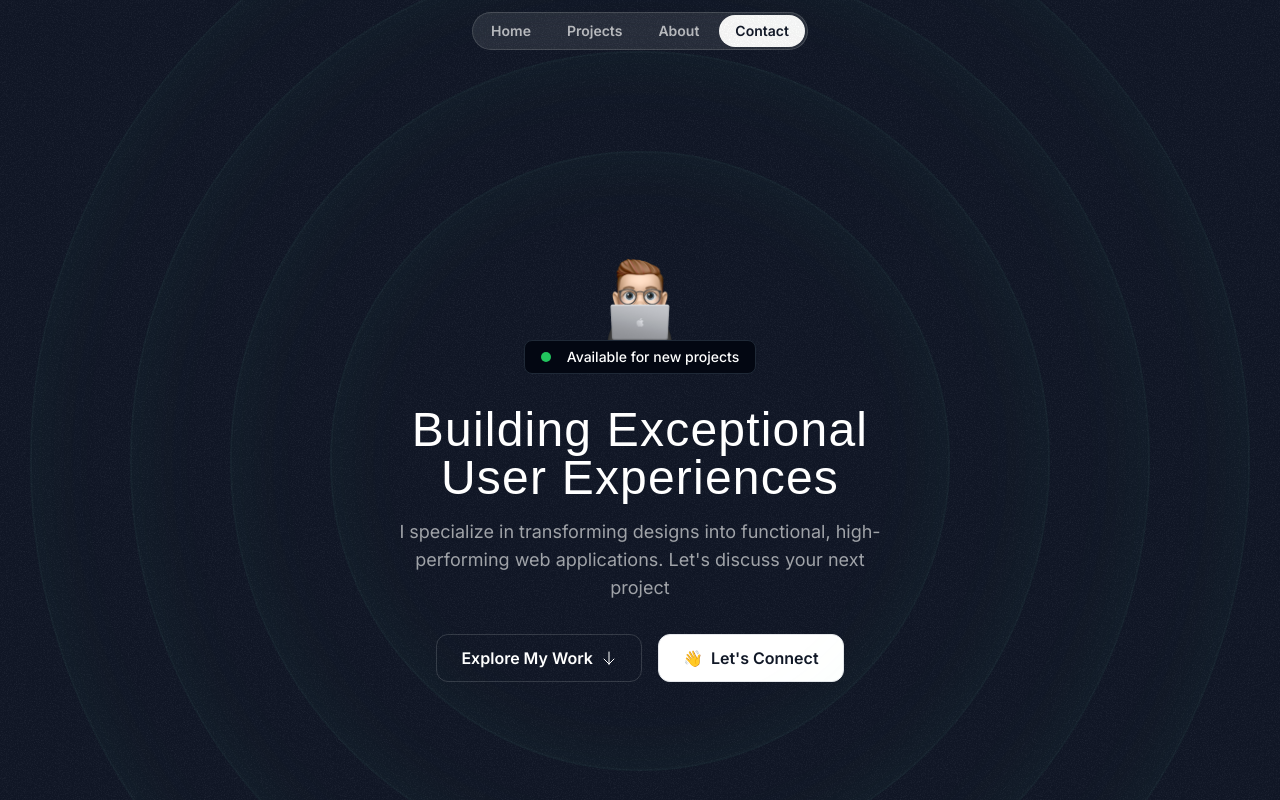
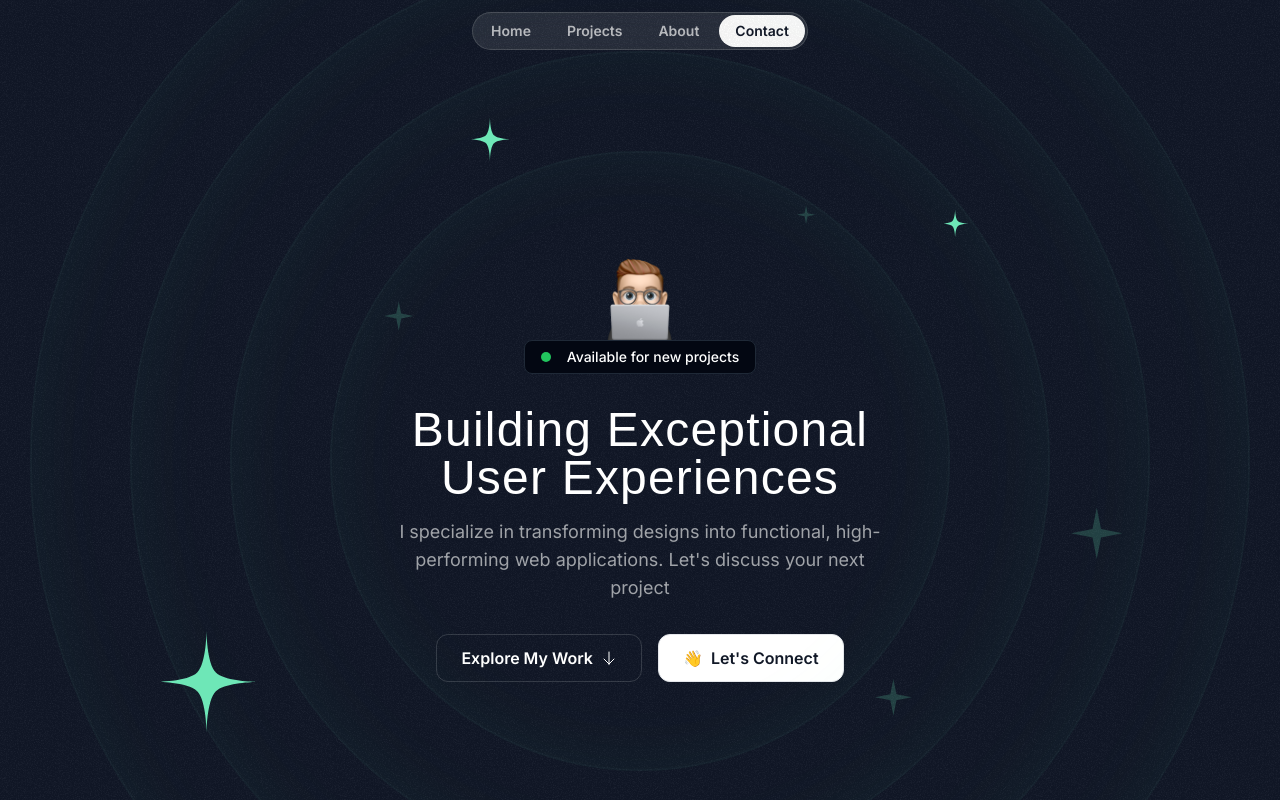
Before and after one commit to Menzy/react-portfolio, a Next.js app: page / in a window 1280 px wide. Shown: the top 800 px of the page. Built offline with nearby package versions, Linux system fonts and the light colour scheme; a web font is replaced by a local one.

Commit message:
Add multiple HeroOrbit components with star and sparkle icons for enhanced visual effects

```diff
--- a/src/sections/Hero.tsx
+++ b/src/sections/Hero.tsx
@@ -2,6 +2,9 @@ import memojiImage from "@/assets/images/memoji-computer.png";
 import Image from "next/image";
 import ArrowDown from "@/assets/icons/arrow-down.svg";
 import grainImage from "@/assets/images/grain.jpg";
+import StarIcon from "@/assets/icons/star.svg";
+import SparkleIcon from "@/assets/icons/sparkle.svg";
+import HeroOrbit from "@/components/HeroOrbit";
 
 export const HeroSection = () => {
   return (
@@ -14,6 +17,36 @@ export const HeroSection = () => {
       <div className="size-[820px] hero-ring"></div>
       <div className="size-[1020px] hero-ring"></div>
       <div className="size-[1220px] hero-ring"></div>
+      <HeroOrbit size={800} rotation={-72}>
+        <StarIcon className="size-28 text-emerald-300" />
+      </HeroOrbit>
+      <HeroOrbit size={550} rotation={20}>
+        <StarIcon className="size-12 text-emerald-300" />
+      </HeroOrbit>
+      <HeroOrbit size={590} rotation={98}>
+        <StarIcon className="size-8 text-emerald-300" />
+      </HeroOrbit>
+      <HeroOrbit size={430} rotation={-14}>
+        <SparkleIcon className="size-8 text-emerald-300/20" />
+      </HeroOrbit>
+      <HeroOrbit size={440} rotation={79}>
+        <SparkleIcon className="size-5 text-emerald-300/20" />
+      </HeroOrbit>
+      <HeroOrbit size={530} rotation={178}>
+        <SparkleIcon className="size-10 text-emerald-300/20" />
+      </HeroOrbit>
+      <HeroOrbit size={710} rotation={144}>
+        <SparkleIcon className="size-14 text-emerald-300/20" />
+      </HeroOrbit>
+      <HeroOrbit size={720} rotation={20}>
+        <div className="size-3 rounded-full text-emerald-300/20"/>
+      </HeroOrbit>
+      <HeroOrbit size={720} rotation={20}>
+        <div className="size-3 rounded-full text-emerald-300/20"/>
+      </HeroOrbit>
+      <HeroOrbit size={720} rotation={20}>
+        <div className="size-3 rounded-full text-emerald-300/20"/>
+      </HeroOrbit>
       <div className="container">
         <div className="flex flex-col items-center">
           <Image
```
